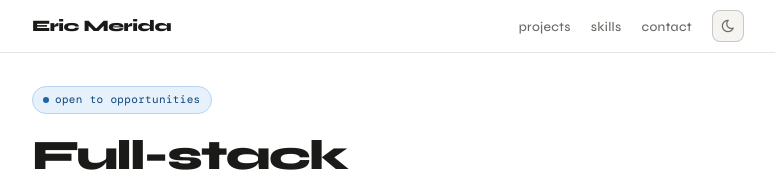
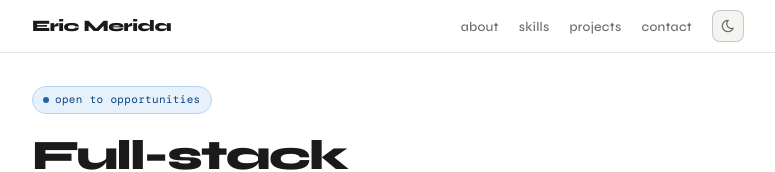
Before and after one commit to EricMerida/Portfolio, a React (Vite) app: page / in a window 1280 px wide. Shown: the top 172 px of the page, without its empty margins (252-1027 px from the left). Built offline with nearby package versions, Linux system fonts and the light colour scheme; the HTML template or start-up script is replaced by a standard one; a web font is replaced by a local one.

Commit message:
Update Navbar links and maintain theme toggle

```diff
--- a/src/components/Navbar.jsx
+++ b/src/components/Navbar.jsx
@@ -2,8 +2,9 @@ import { useTheme } from '../context/ThemeContext'
 import styles from './Navbar.module.css'
 
 const links = [
+  { label: 'about',    href: '#about'    },
+  { label: 'skills',   href: '#skills'   },
   { label: 'projects', href: '#projects' },
-  { label: 'skills',   href: '#skills'   },
   { label: 'contact',  href: '#contact'  },
 ]
 
```
